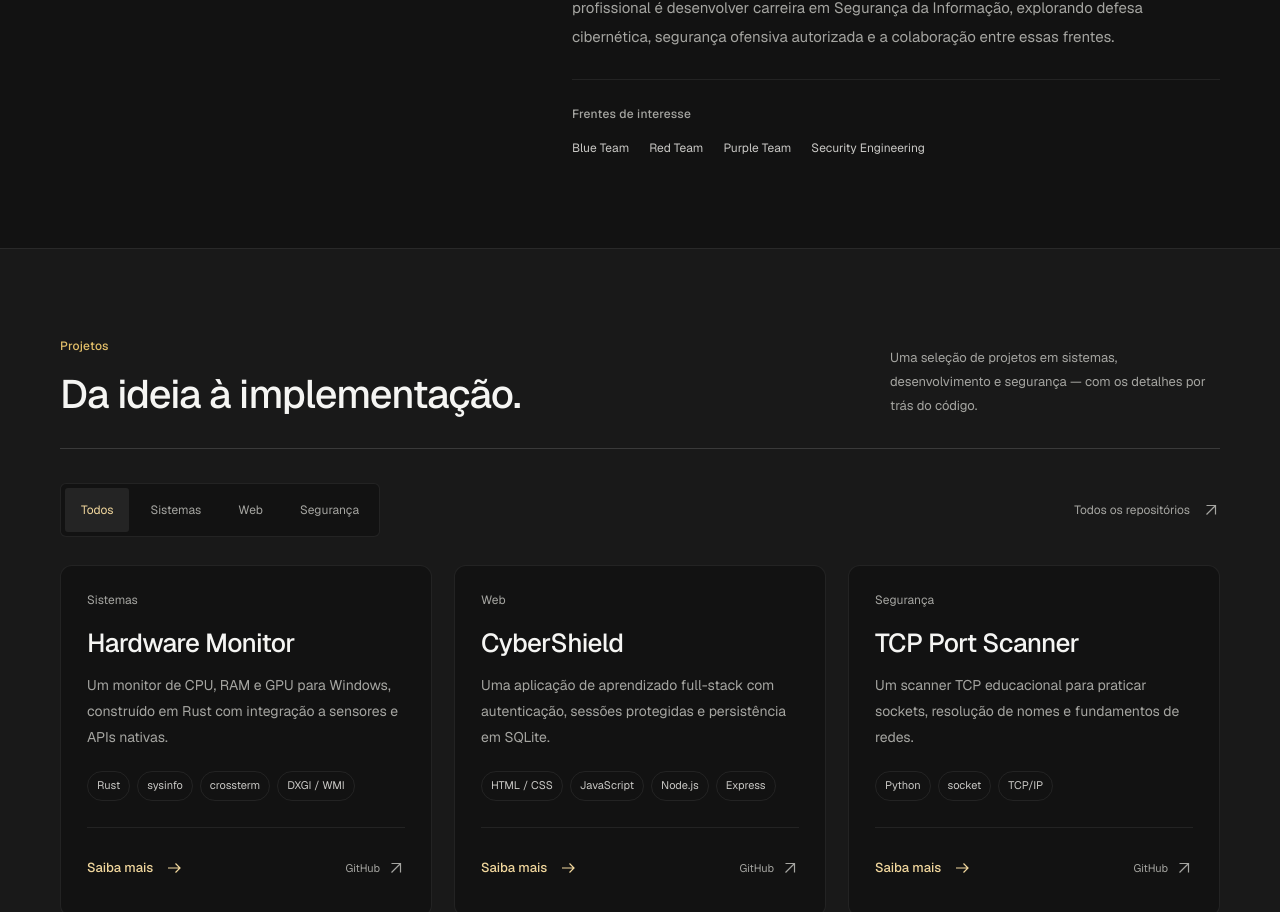
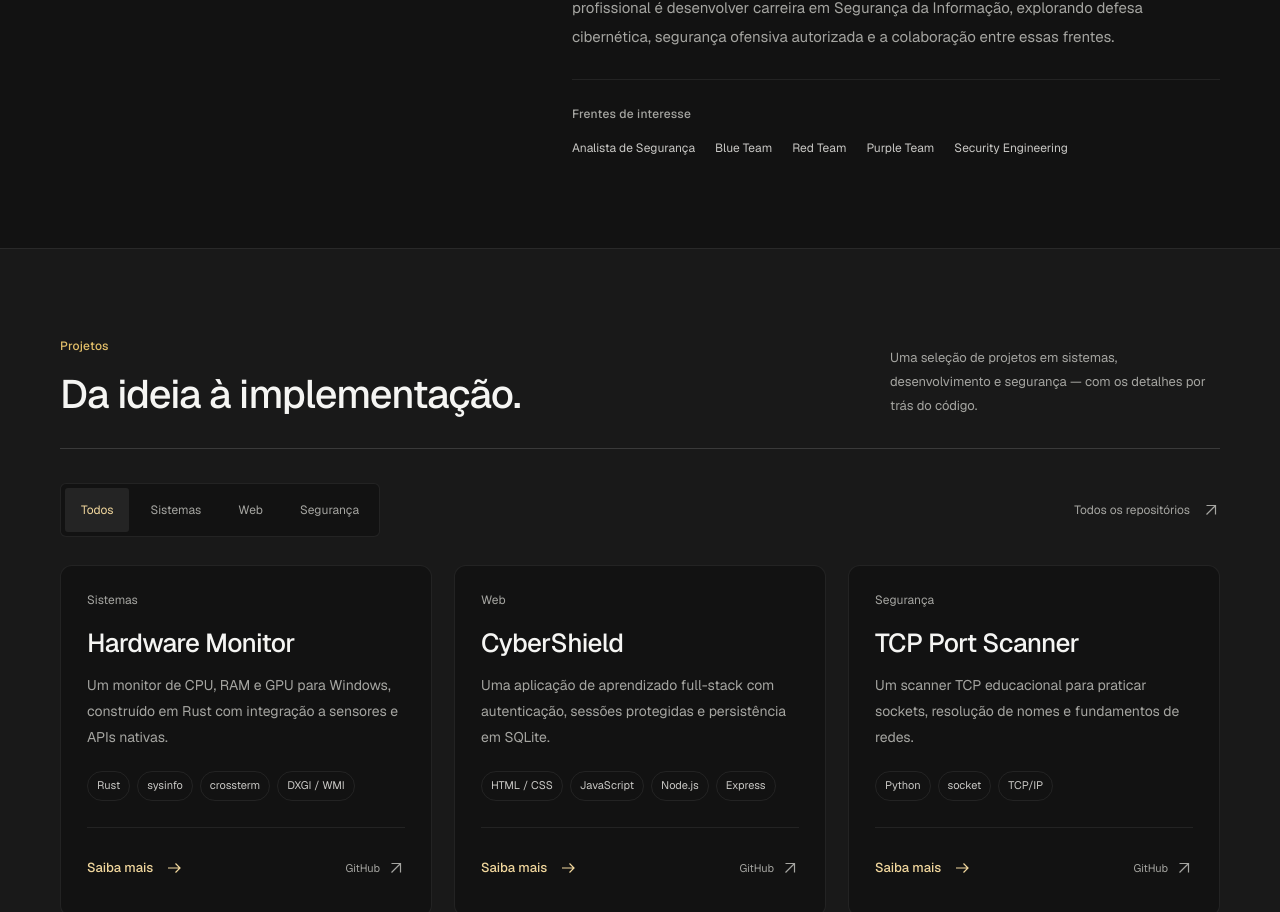
Before and after one commit to volpszz/volpszz-tech, a Next.js app: page / in a window 1280 px wide. Shown: the part 1077-1989 px from the top of the page. Built offline with nearby package versions, Linux system fonts and the light colour scheme.

Commit message:
feat: add localized security analyst career interest

```diff
--- a/app/content.ts
+++ b/app/content.ts
@@ -4,12 +4,22 @@ type Localized<T> = Record<Locale, T>;
 
 export const github = "https://github.com/volpszz";
 export const linkedin = "https://www.linkedin.com/in/arthur-volpatoo/";
-export const careerAreas = [
-  "Blue Team",
-  "Red Team",
-  "Purple Team",
-  "Security Engineering",
-];
+export const careerAreas: Localized<string[]> = {
+  pt: [
+    "Analista de Segurança",
+    "Blue Team",
+    "Red Team",
+    "Purple Team",
+    "Security Engineering",
+  ],
+  en: [
+    "Security Analyst",
+    "Blue Team",
+    "Red Team",
+    "Purple Team",
+    "Security Engineering",
+  ],
+};
 export const toolkit = [
   { id: "languages", items: ["Rust", "Python", "C", "JavaScript"] },
   { id: "web", items: ["HTML", "CSS", "React", "Next.js"] },
--- a/app/portfolio.tsx
+++ b/app/portfolio.tsx
@@ -84,7 +84,7 @@ export default function Portfolio() {
                   role="group"
                   aria-label={t.careerAria}
                 >
-                  {careerAreas.map((area) => (
+                  {careerAreas[locale].map((area) => (
                     <span key={area}>{area}</span>
                   ))}
                 </div>
```
